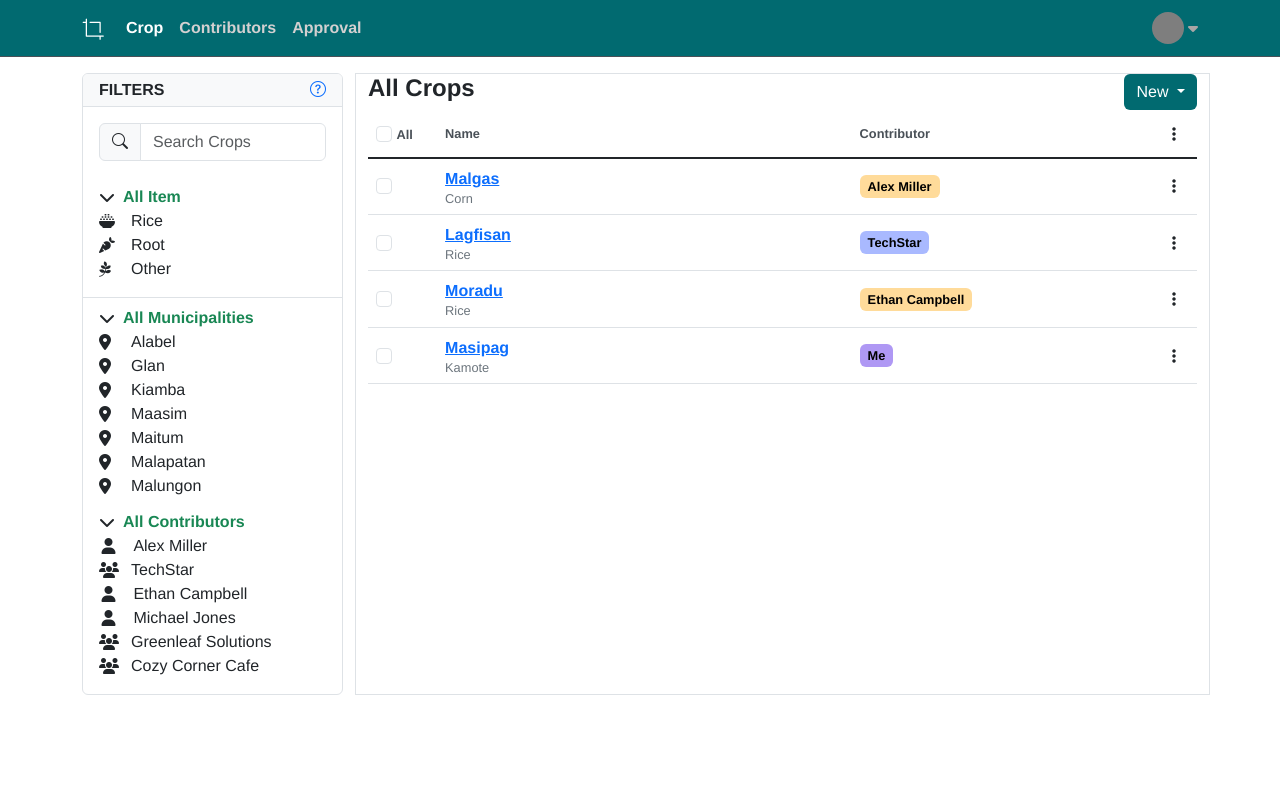
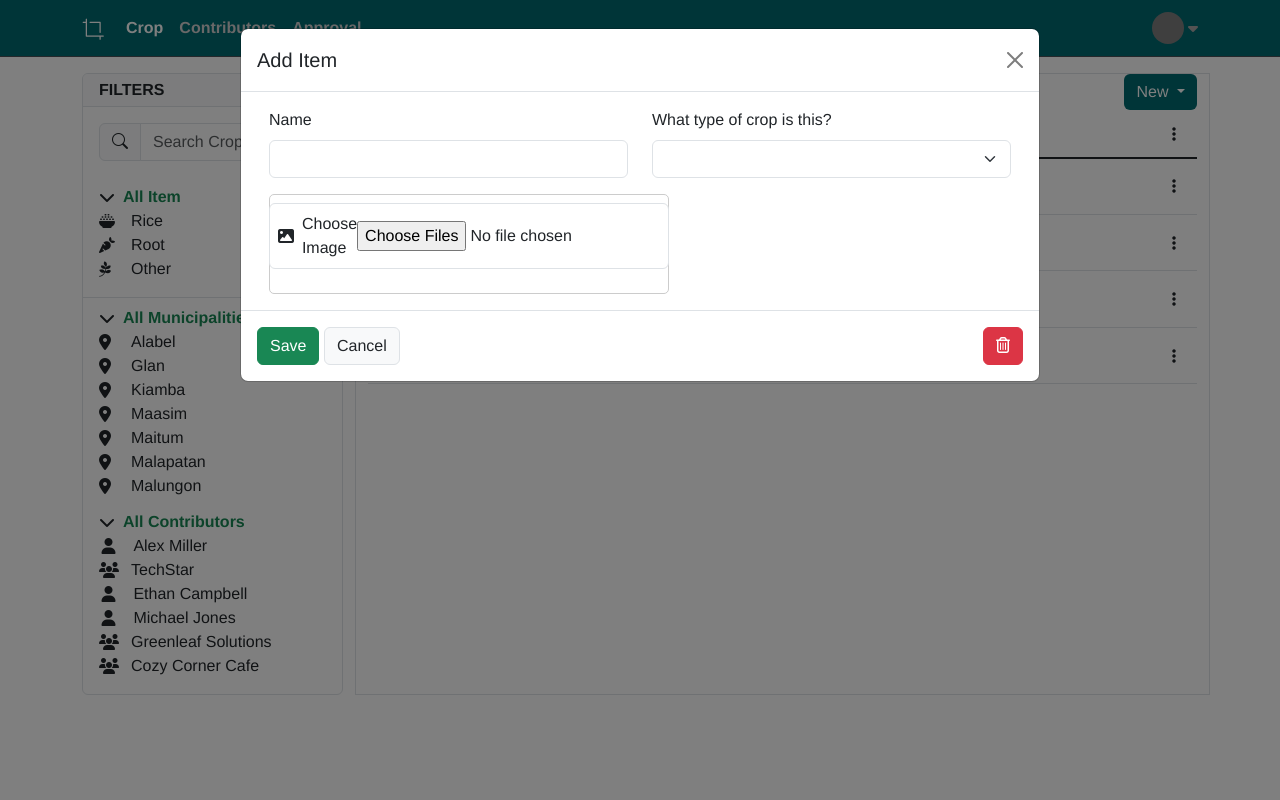
Before and after one commit to UJFord/travisar, a PHP site: page /contributor/crop.php in a window 1280 px wide. Run offline with PHP 8.4, Linux system fonts and the light colour scheme; some libraries are stand-ins or nearby versions; grey boxes are pictures that could not be loaded.

Commit message:
starting the input forms, ended with an image input draft

```diff
--- a/contributor/crop-page/list.php
+++ b/contributor/crop-page/list.php
@@ -1,7 +1,8 @@
 <!-- LIST -->
 <div class="col border">
     <div class="continer">
-        <!-- heading -->
+
+        <!-- HEADING -->
         <div class="d-flex justify-content-between">
             <!-- title -->
             <h4 class="fw-semibold" style="font-size: 1.5rem;">All Crops</h4>
@@ -12,11 +13,16 @@
                     New
                 </button>
                 <!-- list -->
-                <ul class="dropdown-menu dropdown-menu-end p-0">
+                <ul class="dropdown-menu dropdown-menu-end p-0 overflow-hidden">
                     <!-- add item -->
                     <li class="p-0">
-                        <button type="button" class="dropdown-item p-2" data-bs-toggle="modal" data-bs-target="#add-item-modal">
-                            <i class="fa-solid fa-file-circle-plus me-2"></i>Item
+                        <!-- single item -->
+                        <button type="button" class="dropdown-item p-2 btn" data-bs-toggle="modal" data-bs-target="#add-item-modal">
+                            <i class="fa-solid fa-circle-plus me-2 small-font"></i><span>Item</span>
+                        </button>
+                        <!-- import csv -->
+                        <button type="button" class="dropdown-item p-2 btn" data-bs-toggle="modal" data-bs-target="">
+                            <i class="fa-solid fa-file-circle-plus me-2 small-font"></i><span>Sheet</span>
                         </button>
 
                     </li>
@@ -25,7 +31,7 @@
         </div>
 
 
-        <!-- table -->
+        <!-- TABLE -->
         <table class="table table-hover">
             <!-- table head -->
             <thead>
--- a/contributor/crop-page/modals/add.php
+++ b/contributor/crop-page/modals/add.php
@@ -1,22 +1,57 @@
 <div class="modal fade" id="add-item-modal" tabindex="-1" aria-labelledby="add-item-modal-label" aria-hidden="true">
-    <div class="modal-dialog">
+    <div class="modal-dialog modal-lg modal-fullscreen-sm-down">
         <div class="modal-content">
 
             <!-- header -->
             <div class="modal-header">
-                <h5 class="modal-title" id="edit-item-modal-label">Edit Item</h5>
+                <h5 class="modal-title" id="edit-item-modal-label">Add Item</h5>
                 <button type="button" class="btn-close" data-bs-dismiss="modal" aria-label="Close"></button>
             </div>
 
             <!-- body -->
             <div class="modal-body">
+                <div class="container">
 
+                    <!-- NAME AND TYPE -->
+                    <div class="row mb-3">
+                        <!-- name -->
+                        <div class="col">
+                            <label for="Name" class="form-label">Name</label>
+                            <input type="text" class="form-control">
+                        </div>
+                        <!-- type -->
+                        <div class="col">
+                            <label for="Type" class="form-label">What type of crop is this?</label>
+                            <select name="" id="" class="form-select">
+                                <option value=""></option>
+                                <option value="">Rice</option>
+                                <option value="">Corn</option>
+                                <option value="">Carrot</option>
+                            </select>
+                        </div>
+                    </div>
+
+                    <!-- IMAGE -->
+                    <div class="row">
+                        <div class="col-6">
+                            <div class="d-flex flex-wrap justify-content-center align-items-center image-upload-container">
+                                <label for="imageInput" class="d-flex justify-content-center align-items-center p-2 rounded border">
+                                    <i class="fa-solid fa-image me-2"></i>
+                                    <span>Choose Image</span>
+                                    <input type="file" id="imageInput" accept="image/*" multiple>
+                                </label>
+                                <div class="preview-container"></div>
+                            </div>
+
+                        </div>
+                    </div>
+                </div>
             </div>
 
             <!-- footer -->
             <div class="modal-footer d-flex justify-content-between">
                 <div class="">
-                    <button type="button" class="btn btn-primary">Save</button>
+                    <button type="button" class="btn btn-success">Save</button>
                     <button type="button" class="btn border bg-light" data-bs-dismiss="modal">Cancel</button>
                 </div>
                 <button type="button" class="btn btn-danger"><i class="fa-regular fa-trash-can"></i></button>
@@ -24,3 +59,58 @@
         </div>
     </div>
 </div>
+
+<style>
+    .image-upload-container {
+        /* Adjust width and height as needed */
+        width: 400px;
+        height: 100px;
+        border: 1px solid #ccc;
+        border-radius: 5px;
+        cursor: pointer;
+    }
+
+    .preview-container {
+        /* Adjust style of preview container */
+        display: flex;
+        flex-wrap: wrap;
+    }
+
+    .img-thumbnail {
+        /* Customize styling of preview images */
+        max-width: 100px;
+        max-height: 100px;
+    }
+</style>
+
+<!-- SCRIPT -->
+<script>
+    // keep the modal on
+    window.onload = function() {
+        const dataModal = new bootstrap.Modal(document.getElementById('add-item-modal'), {
+            keyboard: false
+        });
+        dataModal.show();
+    };
+
+
+    const imageInput = document.getElementById('imageInput');
+    const previewContainer = document.querySelector('.preview-container');
+
+    imageInput.addEventListener('change', (event) => {
+        // Clear existing previews
+        previewContainer.innerHTML = '';
+
+        const files = event.target.files;
+        for (let i = 0; i < files.length; i++) {
+            const reader = new FileReader();
+            reader.onload = (e) => {
+                const img = document.createElement('img');
+                img.src = e.target.result;
+                img.classList.add('img-thumbnail', 'm-2'); // Add Bootstrap styling
+                previewContainer.appendChild(img);
+            };
+            reader.readAsDataURL(files[i]);
+        }
+    });
+</script>
--- a/contributor/crop-page/modals/edit.php
+++ b/contributor/crop-page/modals/edit.php
@@ -1,6 +1,6 @@
 <!-- EDIT MODAL -->
 <div class="modal fade" id="edit-item-modal" tabindex="-1" aria-labelledby="edit-item-modal-label" aria-hidden="true">
-    <div class="modal-dialog">
+    <div class="modal-dialog modal-lg">
         <div class="modal-content">
 
             <!-- header -->
@@ -10,14 +10,14 @@
             </div>
 
             <!-- body -->
-            <div class="modal-body">
+            <div class="modal-body edit-modal-body">
 
             </div>
 
             <!-- footer -->
             <div class="modal-footer d-flex justify-content-between">
                 <div class="">
-                    <button type="button" class="btn btn-primary">Save</button>
+                    <button type="button" class="btn btn-success">Save</button>
                     <button type="button" class="btn border bg-light" data-bs-dismiss="modal">Cancel</button>
                 </div>
                 <button type="button" class="btn btn-danger"><i class="fa-regular fa-trash-can"></i></button>
@@ -46,7 +46,7 @@
             const contributor = row.getAttribute('data-contributor');
 
             // Populate the modal content
-            const modalBody = document.querySelector('.modal-body');
+            const modalBody = document.querySelector('.edit-modal-body.modal-body');
             modalBody.textContent = `
                                 Name: ${name}<br>
                                 Type: ${type}<br>
```
